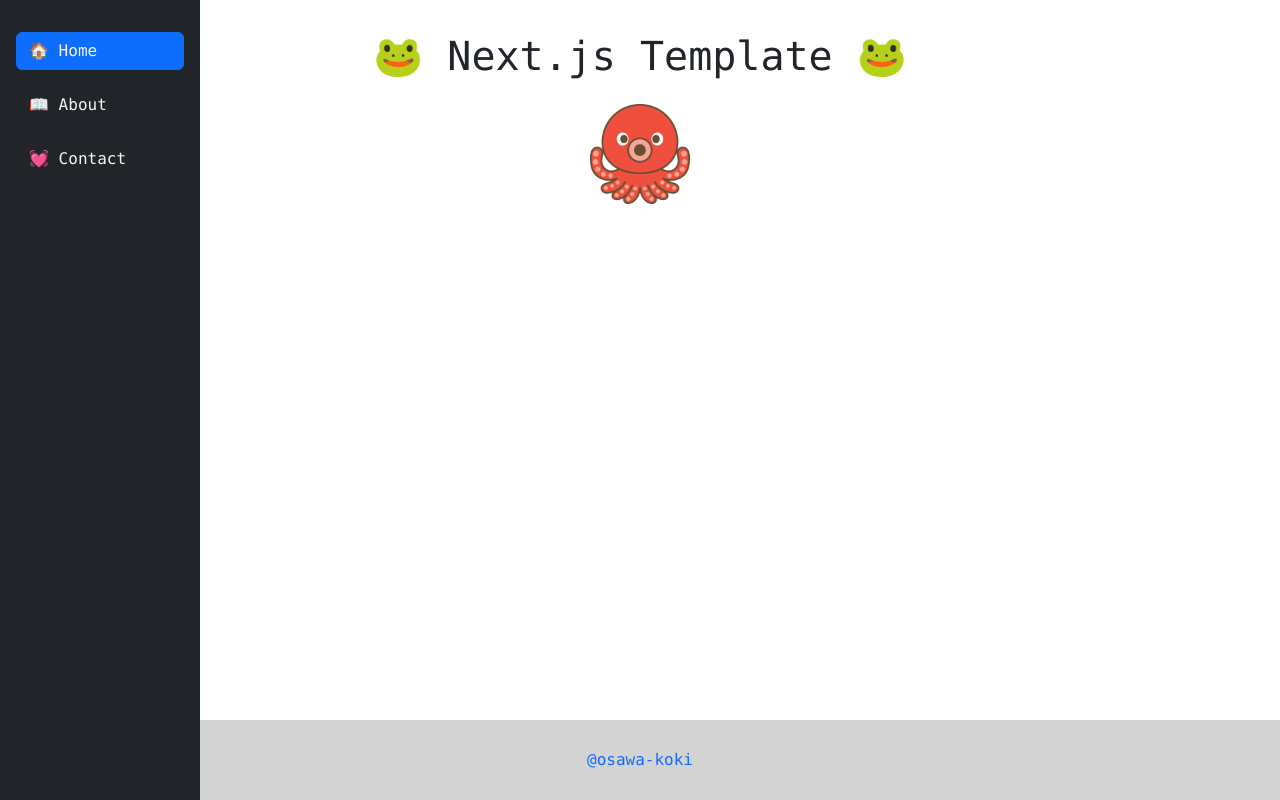
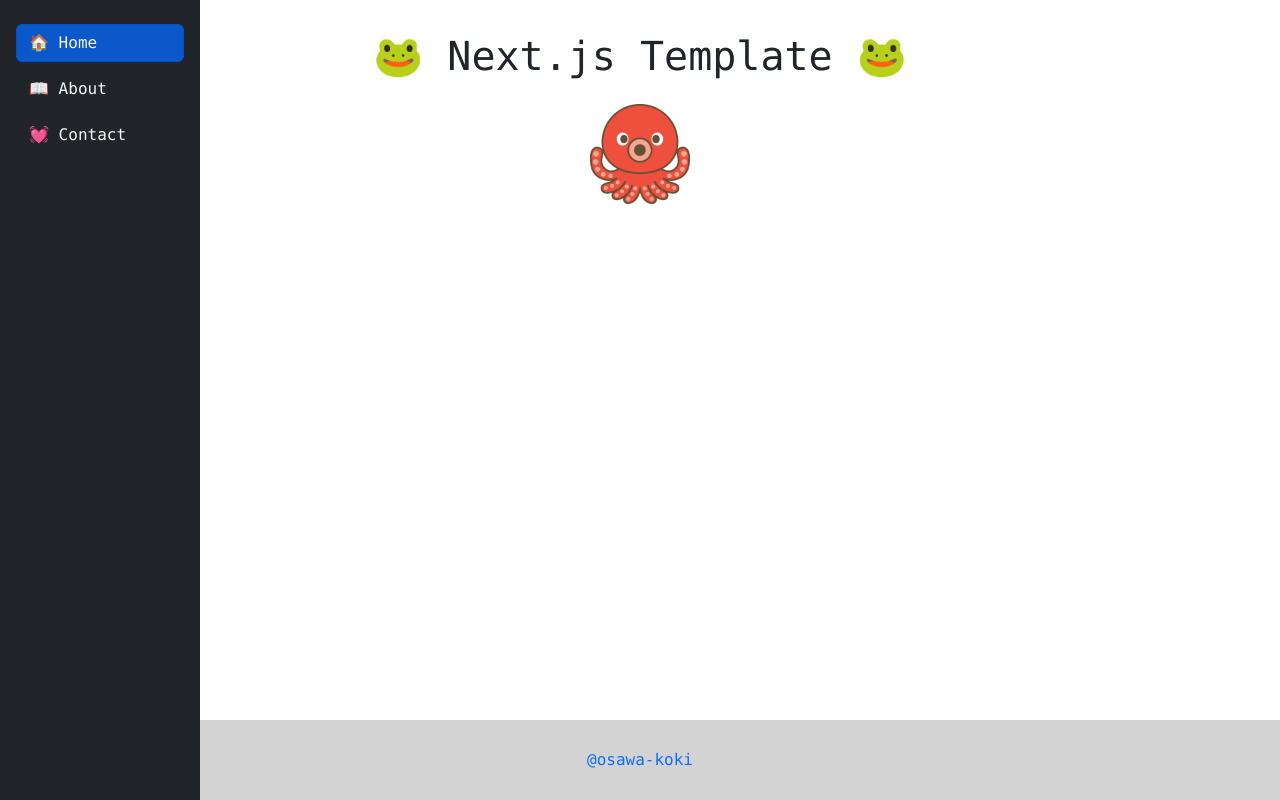
Before and after one commit to osawa-koki/nextjs-template, a Next.js app: page / in a window 1280 px wide. Built offline with nearby package versions, Linux system fonts and the light colour scheme.

Commit message:
メニューのホバー時にイベントを発火させる。

```diff
--- a/components/Menu.tsx
+++ b/components/Menu.tsx
@@ -24,7 +24,7 @@ function Menu (props: Props): JSX.Element {
               href={page.path}
               className={`btn ${
                 currentPage === page.path
-                  ? 'btn-primary'
+                  ? 'btn-primary active'
                   : ''
               }`}
               onClick={() => { setCurrentPage(page.path) }}
--- a/styles/menu.scss
+++ b/styles/menu.scss
@@ -29,8 +29,11 @@
   flex-direction: column;
   a {
     color: whitesmoke;
-    margin-top: 1rem;
+    margin-top: 0.5rem;
     text-align: left;
+    &:hover:not(.active) {
+      background-color: rgba(white, 0.25);
+    }
   }
 }
 
```
